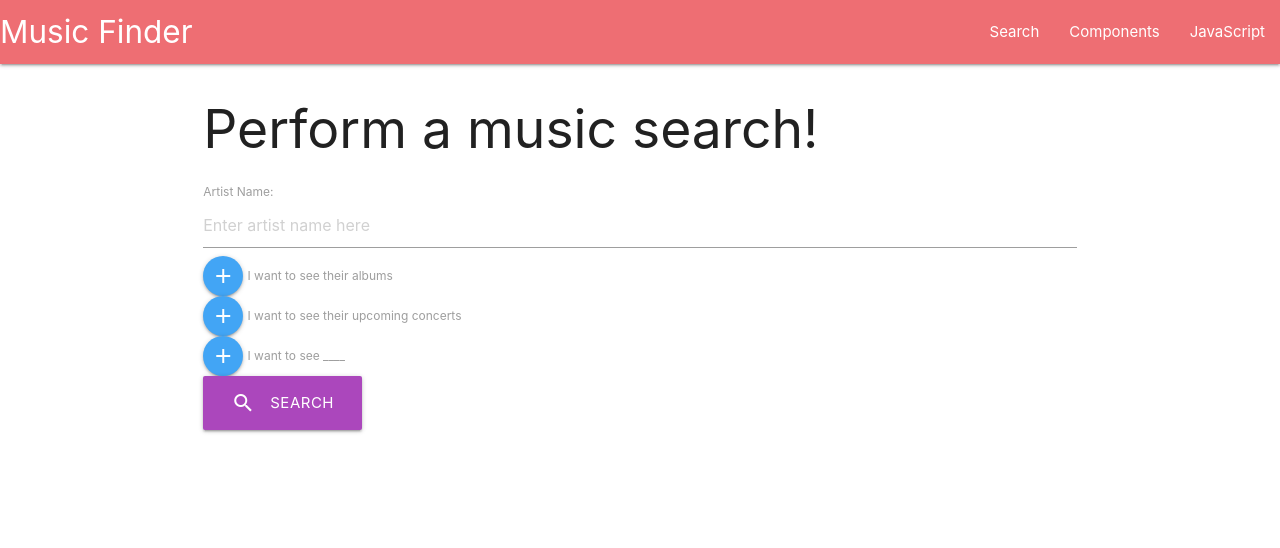
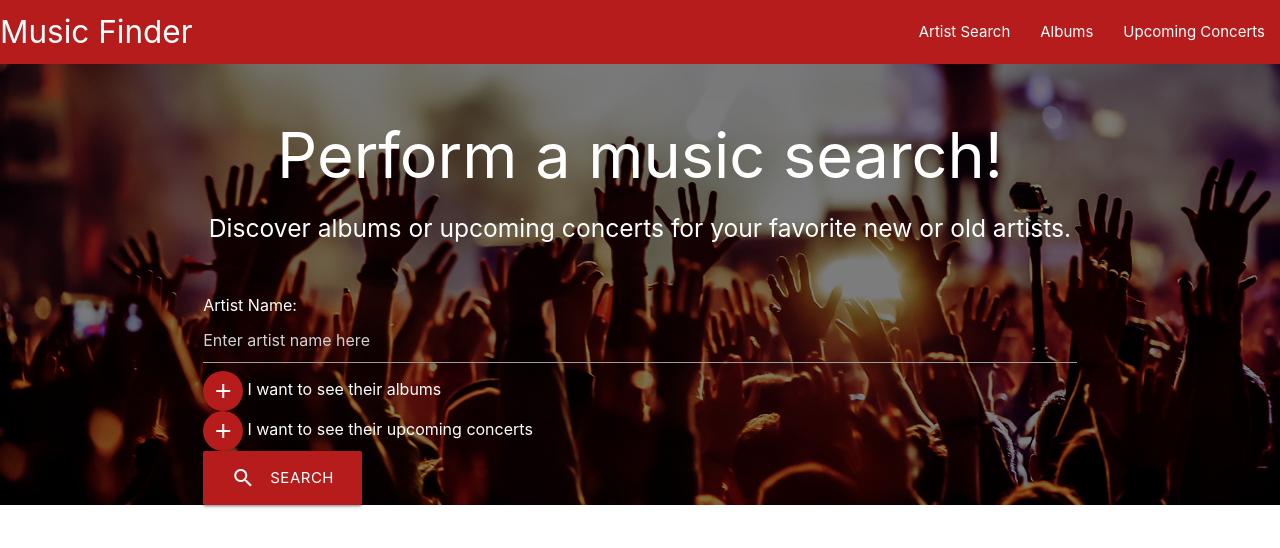
Before and after one commit to mtlankenau/music-finder, a plain HTML site: page index.html in a window 1280 px wide. Drawn offline with nearby package versions, Linux system fonts and the light colour scheme.

Commit message:
added css file, image, and made other adjustments in html

```diff
--- /dev/null
+++ b/assets/css/style.css
@@ -0,0 +1,24 @@
+.bg-image {
+    background: linear-gradient(rgba(0, 0, 0, 0.527),rgba(0, 0, 0, 0.5)) , url(../images/concert.bg.jpg);
+    background-color: #000;
+    background-repeat: no-repeat;
+    background-position: center;
+    background-size: cover;
+    position: relative;
+}
+
+form {
+    margin-top: 50px;
+}
+
+/* a {
+    margin: 5px;
+} */
+
+button {
+    margin-top: 20px;
+}
+
+label.white-text {
+    font-size: 16px;
+}
--- a/index.html
+++ b/index.html
@@ -6,45 +6,52 @@
     <meta name="viewport" content="width=device-width, initial-scale=1.0">
     <title>Sample Project</title>
     <link href="https://fonts.googleapis.com/icon?family=Material+Icons" rel="stylesheet">
+    <link rel="stylesheet" href="./assets/css/style.css">
+    <!-- materialize -->
     <link rel="stylesheet" href="https://cdnjs.cloudflare.com/ajax/libs/materialize/1.0.0/css/materialize.min.css">
 
 </head>
 <body>
     <nav>
-        <div class="nav-wrapper">
+        <div class="nav-wrapper red darken-4">
           <a href="#" class="brand-logo">Music Finder</a>
           <ul id="nav-mobile" class="right hide-on-med-and-down">
-            <li><a href="Search.html">Search</a></li>
-            <li><a href="Albums.html">Components</a></li>
-            <li><a href="Upcoming Concerts.html">JavaScript</a></li>
+            <li><a href="Search.html">Artist Search</a></li>
+            <li><a href="Albums.html">Albums</a></li>
+            <li><a href="Upcoming Concerts.html">Upcoming Concerts</a></li>
           </ul>
         </div>
     </nav>
+    <div class="section no-pad-bot bg-image overlay" id="index-banner">
         <div class="container">
             <div class="row">
                 <div class="col s12">
                     <main>
                         <div>
-                        <h2>Perform a music search!</h2>
+                            <h1 class="header center white-text">Perform a music search!</h1>
                         </div>
+                            <h5 class="center-align white-text">Discover albums or upcoming concerts for your favorite new or old artists.</h5>
                             <form>
-                            <label for="artist-name">Artist Name:</label><br>
-                            <input type="text" id="artist-name" name="artist-name" placeholder="Enter artist name here"><br>
-                            <a id="album" class="btn-floating waves-effect waves-light blue lighten-1"><i id="album-icon" class="material-icons">add</i></a>
+                                <label class="white-text" for="artist-name">Artist Name:</label><br>
+                                <input class="grey-text" type="text" id="artist-name" name="artist-name" placeholder="Enter artist name here"><br>
+                                <a id="album" class="btn-floating waves-effect waves-light red darken-4"><i id="album-icon" class="material-icons">add</i></a>
                                 <!-- <input type="checkbox" id="album" name="album" value="Album"> -->
-                            <label for="album"> I want to see their albums</label><br>
+                                <label class="white-text" for="album"> I want to see their albums</label><br>
                                 <!-- <input type="checkbox" id="concerts" name="" value=""> -->
-                            <a id="concerts" class="btn-floating waves-effect waves-light blue lighten-1"><i id="concerts-icon" class="material-icons">add</i></a>
-                            <label for=""> I want to see their upcoming concerts</label><br>
+                                <a id="concerts" class="btn-floating waves-effect waves-light red darken-4"><i id="concerts-icon" class="material-icons">add</i></a>
+                                <label class="white-text" for="concert"> I want to see their upcoming concerts</label><br>
                                 <!-- <input type="checkbox" id="" name="" value=""> -->
-                            <a id="___" class="btn-floating waves-effect waves-light blue lighten-1"><i id="concerts-icon" class="material-icons">add</i></a>
-                            <label for=""> I want to see ____</label><br>
-                            <button id="search-button" class="btn btn-large waves-effect waves-light purple lighten-1 white-text"><i class="material-icons left">search</i>Search</button>
+                                <!--<a id="___" class="btn-floating waves-effect waves-light blue lighten-1"><i id="concerts-icon" class="material-icons">add</i></a>
+                                <label for=""> I want to see ____</label><br> -->
+                                <button id="search-button" class="btn btn-large waves-effect waves-light red darken-4 white-text"><i class="material-icons left">search</i>Search</button>
                             </form>
                         <!-- <div id="notification"></div> -->
                     </main>
                 </div>
             </div>
+        </div>
+    </div>
+    <div class="container">
         <div id="album-cards-container" class="row">
             <!-- <div class="col 3 hoverable">
                 <div class="card">
@@ -85,9 +92,9 @@
                     </div>
             </div> -->
         </div>
-        <div id="venue-cards-container" class='row'>
-
     </div>
+    <div class="container">
+        <div id="venue-cards-container" class='row'></div>
     </div>
 </body>
 <script type="text/javascript" src="https://code.jquery.com/jquery-2.1.1.min.js"></script>
```
Also changed, not shown: assets/images/concert.bg.jpg (added). Lines whose indentation alone changed are shown as unchanged.
